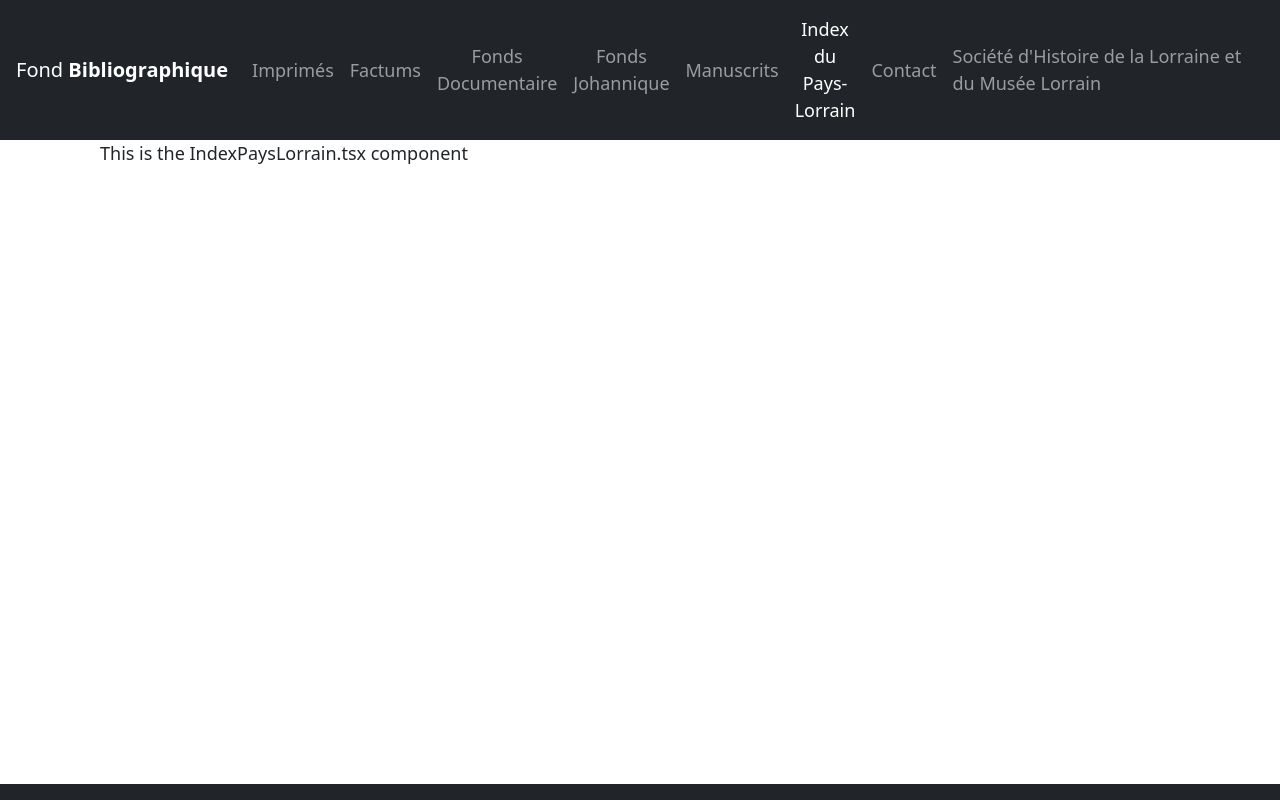
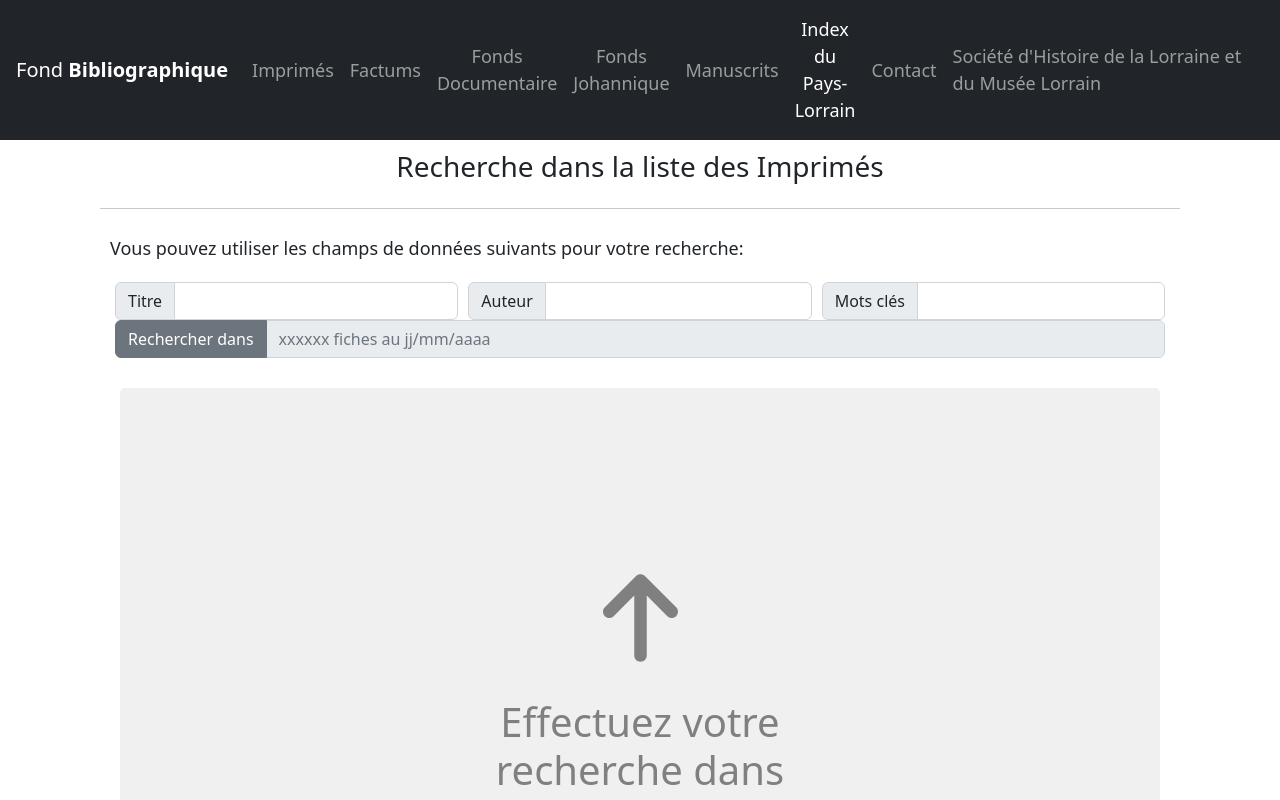
Before and after one commit to loicbefve/BiblioSHLML, a React (Vite) app: page /index_pays_lorrain in a window 1280 px wide. Shown: the top 800 px of the page. Built offline with nearby package versions, Linux system fonts and the light colour scheme.

Commit message:
Remplissage de la Page Index Pays Lorrain

```diff
--- a/src/pages/IndexPaysLorrain.tsx
+++ b/src/pages/IndexPaysLorrain.tsx
@@ -1,5 +1,35 @@
+import styled from 'styled-components';
+import CompleteSearchComponent from '../components/search_components/CompleteSearchComponent';
+import { mockImprimes } from '../utils/MockData';
+
+/* STYLED COMPONENTS */
+const Title = styled.h3`
+  text-align: center;
+  margin-top: 10px;
+`;
+
+const ImprimesWrapper = styled.div`
+  height: 100%;
+  display: flex;
+  flex-direction: column;
+`;
+
+const searchInvitationMessage =
+  "Effectuez votre recherche dans l'Index du Pays Lorrain de la société en utilisant le" +
+  ' formulaire ci-dessus';
+
+/* COMPONENT */
 function IndexPaysLorrain() {
-  return <div>This is the IndexPaysLorrain.tsx component</div>;
+  return (
+    <ImprimesWrapper>
+      <Title>Recherche dans la liste des Imprimés</Title>
+      <hr />
+      <CompleteSearchComponent
+        searchInvitationMessage={searchInvitationMessage}
+        apiURLToCall={mockImprimes.data}
+      />
+    </ImprimesWrapper>
+  );
 }
 
 export default IndexPaysLorrain;
```
